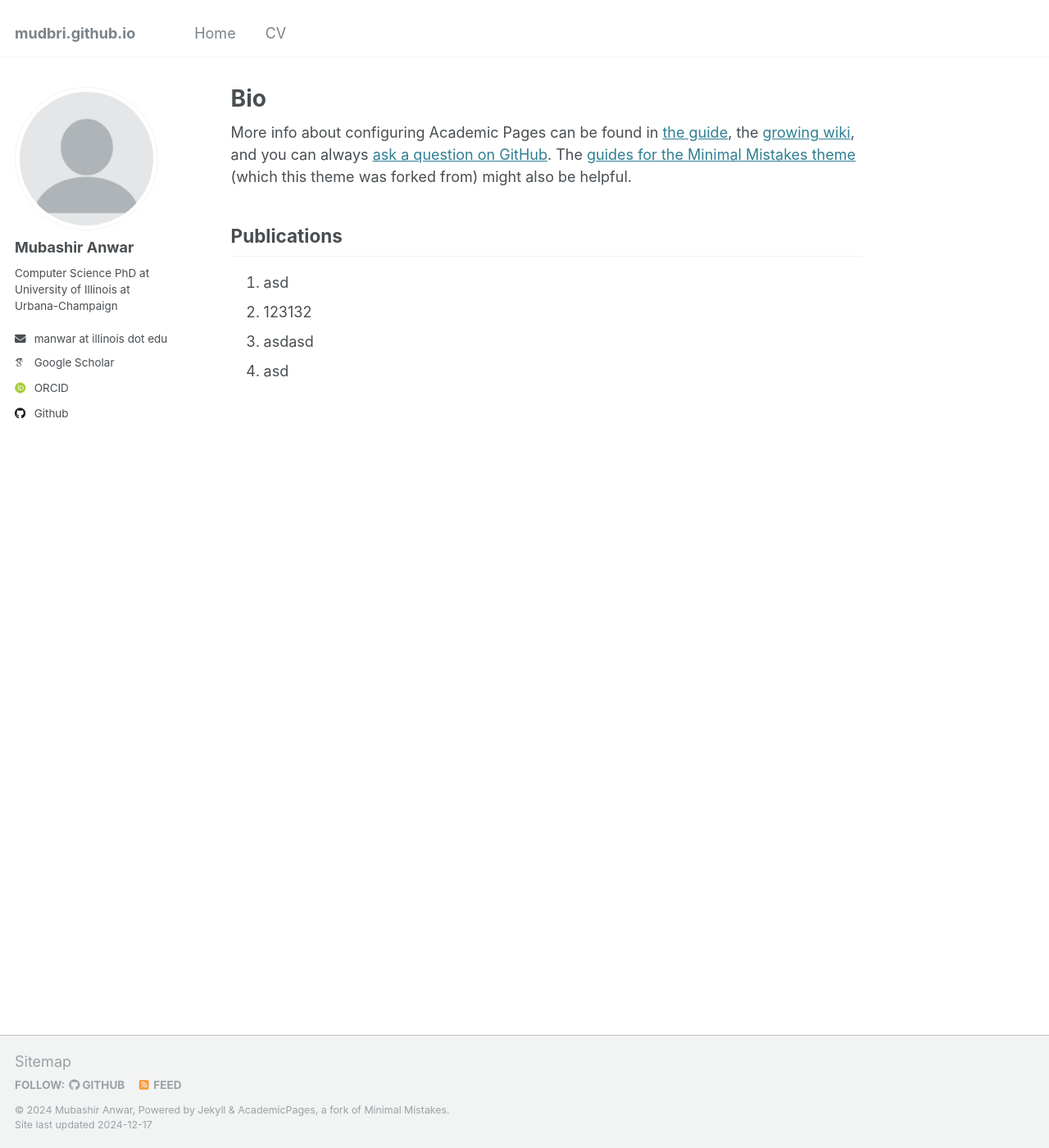
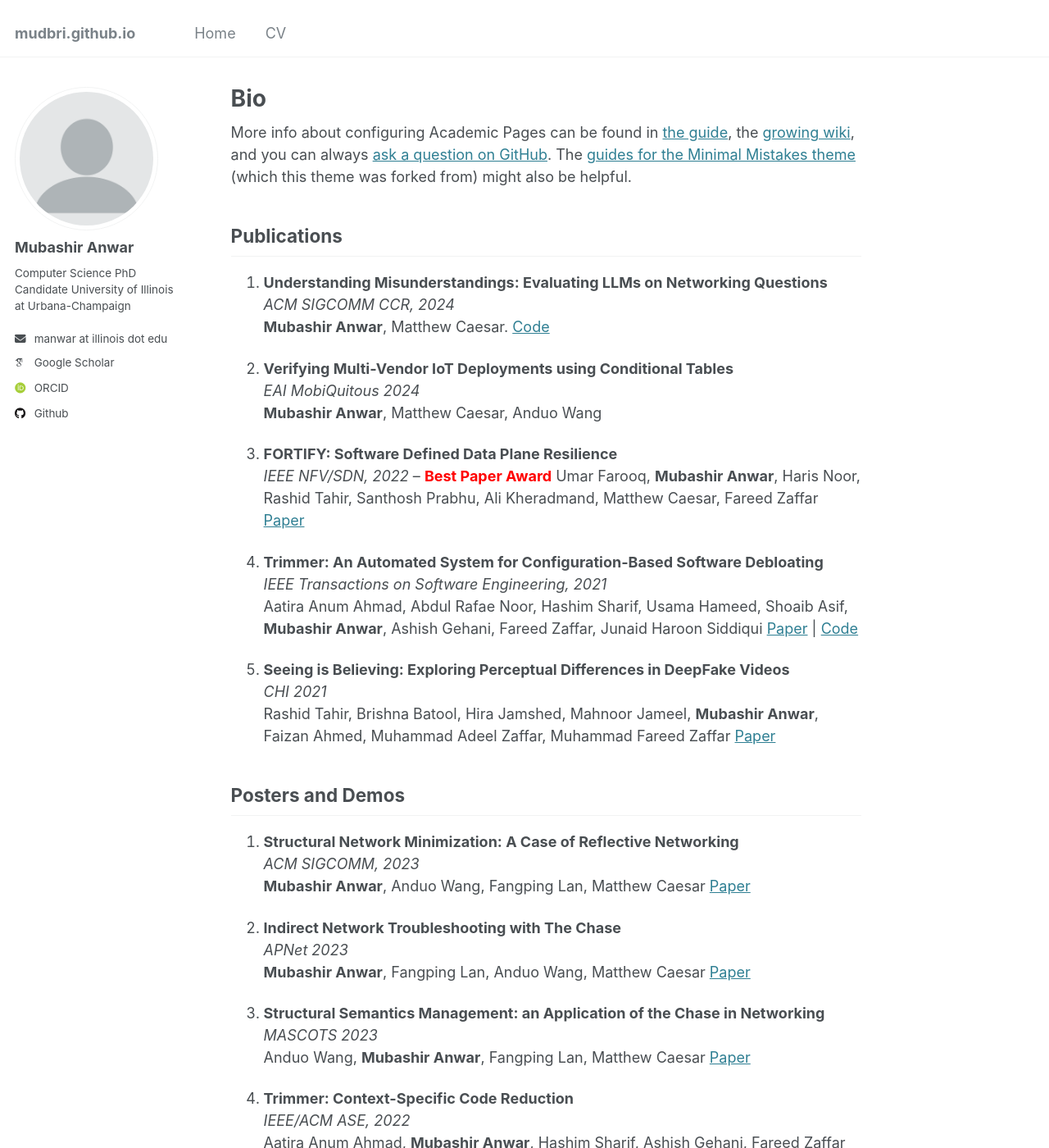
Before and after one commit to mudbri/mudbri.github.io, a Jekyll site: the page built from _pages/about.md, in a window 1280 px wide and 1400 px high. Shown: the whole window at 82% size. Built offline with Jekyll 4.4.1, drawn with Linux system fonts in a browser that asks for light colours; some web fonts are replaced.

Commit message:
Update pubs

```diff
--- a/_config.yml
+++ b/_config.yml
@@ -24,7 +24,7 @@ author:
   avatar           : "profile.png"
   name             : "Mubashir Anwar"
   pronouns         : # example: "she/her"
-  bio              : "Computer Science PhD at University of Illinois at Urbana-Champaign"
+  bio              : "Computer Science PhD Candidate\nUniversity of Illinois at Urbana-Champaign"
   # location         : "Earth"
   # employer         : "University of Illinois at Urbana-Champaign"
   uri              : # URL
--- a/_pages/about.md
+++ b/_pages/about.md
@@ -13,7 +13,49 @@ More info about configuring Academic Pages can be found in [the guide](https://a
 
 Publications
 ------
-1. asd
-1. 123132
-1. asdasd
-1. asd
+1. **Understanding Misunderstandings: Evaluating LLMs on Networking Questions**
+   *ACM SIGCOMM CCR, 2024*
+   **Mubashir Anwar**, Matthew Caesar.
+   [Code](https://github.com/mudbri/LLM-Network-Eval)
+
+2. **Verifying Multi-Vendor IoT Deployments using Conditional Tables**
+   *EAI MobiQuitous 2024*
+   **Mubashir Anwar**, Matthew Caesar, Anduo Wang
+   <!-- [Paper](https://dl.acm.org/doi/abs/10.1145/3411764.3445699) | [Code](https://github.com/nsgLUMS/cellclone) -->
+
+3. **FORTIFY: Software Defined Data Plane Resilience**
+   *IEEE NFV/SDN, 2022*  – <span style="color:red;">**Best Paper Award**</span>
+  Umar Farooq, **Mubashir Anwar**, Haris Noor, Rashid Tahir, Santhosh Prabhu, Ali Kheradmand, Matthew Caesar, Fareed Zaffar
+   [Paper](https://ieeexplore.ieee.org/abstract/document/9974617)
+
+4. **Trimmer: An Automated System for Configuration-Based Software Debloating**
+   *IEEE Transactions on Software Engineering, 2021*
+   Aatira Anum Ahmad, Abdul Rafae Noor, Hashim Sharif, Usama Hameed, Shoaib Asif, **Mubashir Anwar**, Ashish Gehani, Fareed Zaffar, Junaid Haroon Siddiqui
+   [Paper](https://ieeexplore.ieee.org/document/9478582) | [Code](https://github.com/ashish-gehani/Trimmer)
+
+5. **Seeing is Believing: Exploring Perceptual Differences in DeepFake Videos**
+   *CHI 2021*
+   Rashid Tahir, Brishna Batool, Hira Jamshed, Mahnoor Jameel, **Mubashir Anwar**, Faizan Ahmed, Muhammad Adeel Zaffar, Muhammad Fareed Zaffar
+   [Paper](https://dl.acm.org/doi/abs/10.1145/3411764.3445699)
+
+Posters and Demos
+------
+1. **Structural Network Minimization: A Case of Reflective Networking**
+   *ACM SIGCOMM, 2023*
+   **Mubashir Anwar**, Anduo Wang, Fangping Lan, Matthew Caesar
+   [Paper](https://dl.acm.org/doi/abs/10.1145/3603269.3610847)
+
+2. **Indirect Network Troubleshooting with The Chase**
+   *APNet 2023*
+   **Mubashir Anwar**, Fangping Lan, Anduo Wang, Matthew Caesar
+   [Paper](https://dl.acm.org/doi/abs/10.1145/3600061.3603137)
+
+3. **Structural Semantics Management: an Application of the Chase in Networking**
+   *MASCOTS 2023*
+   Anduo Wang, **Mubashir Anwar**, Fangping Lan, Matthew Caesar
+   [Paper](https://www.computer.org/csdl/proceedings-article/mascots/2023/10387636/1TKR5FvZiBq)
+
+4. **Trimmer: Context-Specific Code Reduction**
+   *IEEE/ACM ASE, 2022*
+   Aatira Anum Ahmad, **Mubashir Anwar**, Hashim Sharif, Ashish Gehani, Fareed Zaffar
+   [Paper](https://dl.acm.org/doi/10.1145/3551349.3559529) | [Code](https://github.com/ashish-gehani/Trimmer)
```
